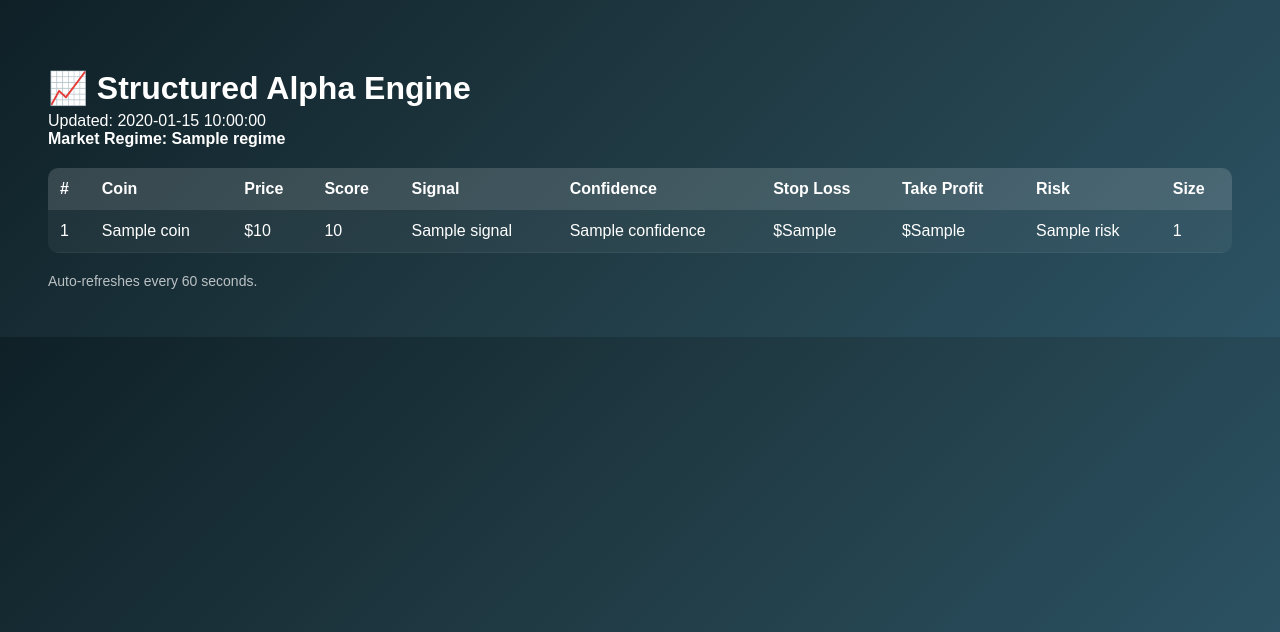
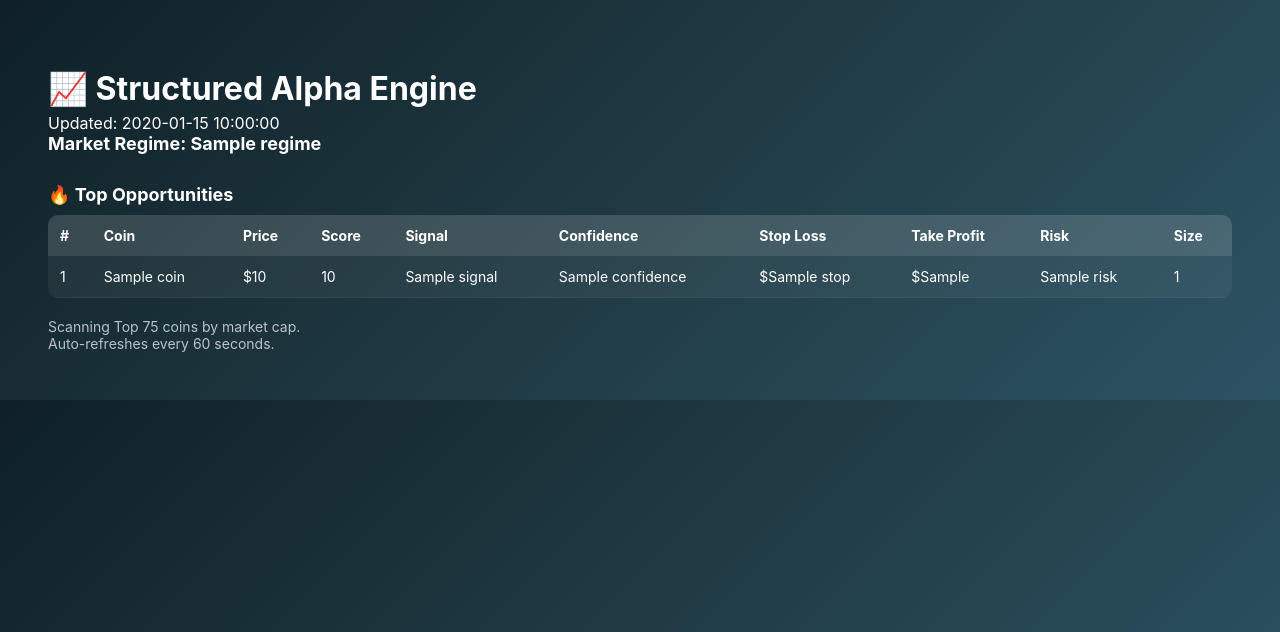
Before and after one commit to hillcolton1976/structured-alpha-engine, a Flask app: template templates/index.html in a window 1280 px wide. Shown: the top 632 px of the page. Run offline with Flask 3, Linux system fonts and the light colour scheme; the template is opened without the code that fills it: most values are stand-ins (such as "Sample title", 1, 10 or a date in 2020).

Commit message:
Update index.html

```diff
--- a/templates/index.html
+++ b/templates/index.html
@@ -3,9 +3,10 @@
 <head>
     <title>Structured Alpha Engine</title>
     <meta http-equiv="refresh" content="60">
+
     <style>
         body {
-            font-family: Arial, sans-serif;
+            font-family: -apple-system, BlinkMacSystemFont, "Segoe UI", Roboto, Arial;
             background: linear-gradient(135deg, #0f2027, #203a43, #2c5364);
             color: white;
             padding: 40px;
@@ -18,7 +19,11 @@
         .regime {
             font-weight: bold;
             margin-bottom: 20px;
+            font-size: 18px;
         }
+
+        .BULL { color: #4caf50; }
+        .BEAR { color: #f44336; }
 
         table {
             width: 100%;
@@ -32,37 +37,69 @@
             background: rgba(255,255,255,0.1);
             padding: 12px;
             text-align: left;
+            font-size: 14px;
         }
 
         td {
             padding: 12px;
             border-bottom: 1px solid rgba(255,255,255,0.05);
+            font-size: 14px;
         }
 
         tr:hover {
             background: rgba(255,255,255,0.05);
         }
 
-        .BUY { color: #4caf50; font-weight: bold; }
-        .SELL { color: #f44336; font-weight: bold; }
-        .HOLD { color: #ffc107; font-weight: bold; }
+        .BUY {
+            color: #4caf50;
+            font-weight: bold;
+        }
 
-        .High { color: #4caf50; }
-        .Medium { color: #ffc107; }
-        .Low { color: #f44336; }
+        .SELL {
+            color: #f44336;
+            font-weight: bold;
+        }
+
+        .HOLD {
+            color: #ffc107;
+            font-weight: bold;
+        }
+
+        .High {
+            color: #4caf50;
+        }
+
+        .Medium {
+            color: #ffc107;
+        }
+
+        .Low {
+            color: #f44336;
+        }
 
         .footer {
             margin-top: 20px;
             font-size: 14px;
             opacity: 0.7;
         }
+
+        .section-title {
+            margin-top: 30px;
+            margin-bottom: 10px;
+            font-size: 18px;
+            font-weight: bold;
+        }
+
     </style>
 </head>
+
 <body>
 
 <h1>📈 Structured Alpha Engine</h1>
 <div>Updated: {{ updated }}</div>
-<div class="regime">Market Regime: {{ regime }}</div>
+<div class="regime {{ regime }}">Market Regime: {{ regime }}</div>
+
+<div class="section-title">🔥 Top Opportunities</div>
 
 <table>
     <tr>
@@ -87,8 +124,8 @@
         <td class="{{ coin.signal }}">{{ coin.signal }}</td>
         <td class="{{ coin.confidence }}">{{ coin.confidence }}</td>
         <td>
-            {% if coin.stop_loss != "-" %}
-                ${{ coin.stop_loss }}
+            {% if coin.stop != "-" %}
+                ${{ coin.stop }}
             {% else %}
                 -
             {% endif %}
@@ -107,6 +144,7 @@
 </table>
 
 <div class="footer">
+Scanning Top 75 coins by market cap. <br>
 Auto-refreshes every 60 seconds.
 </div>
 
```
